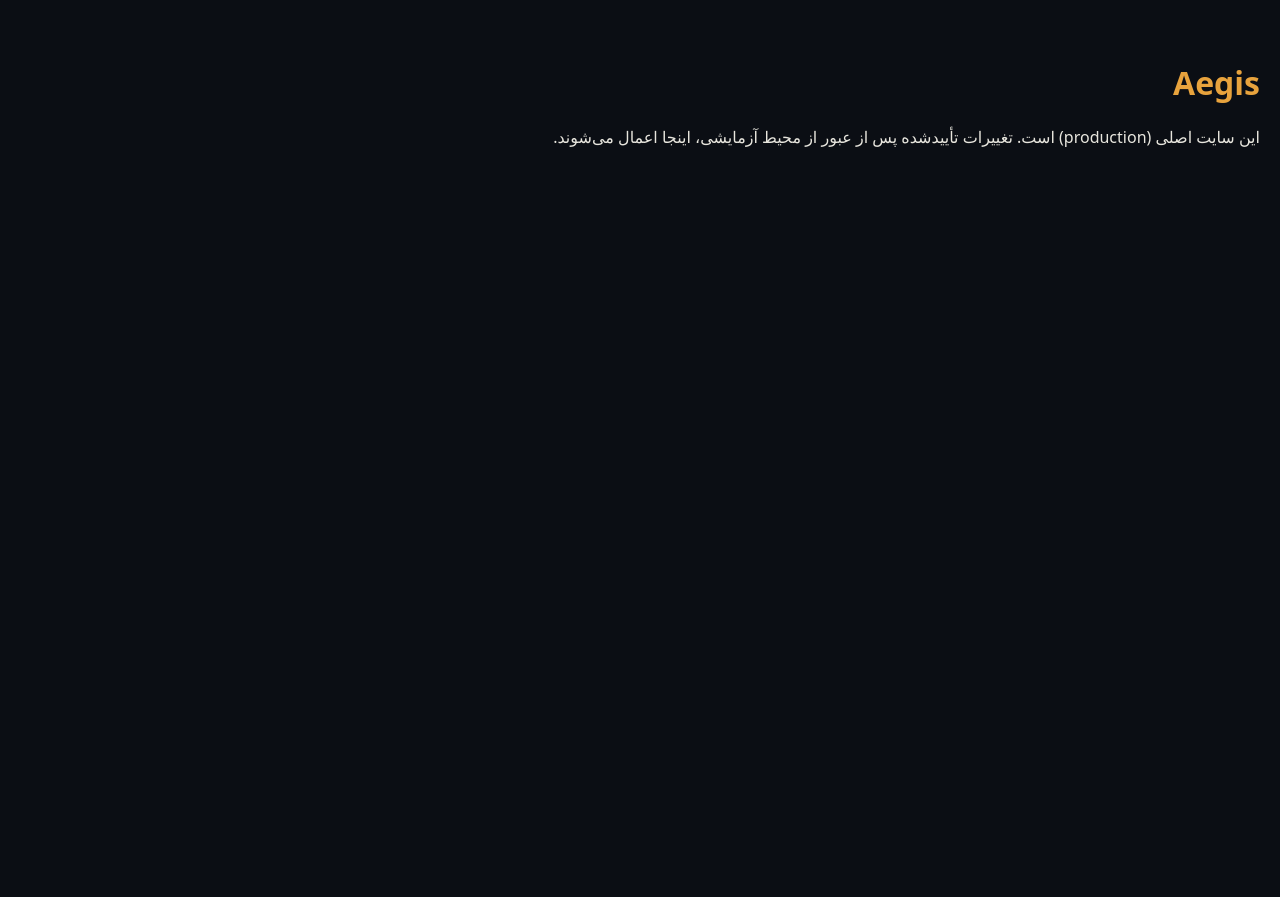
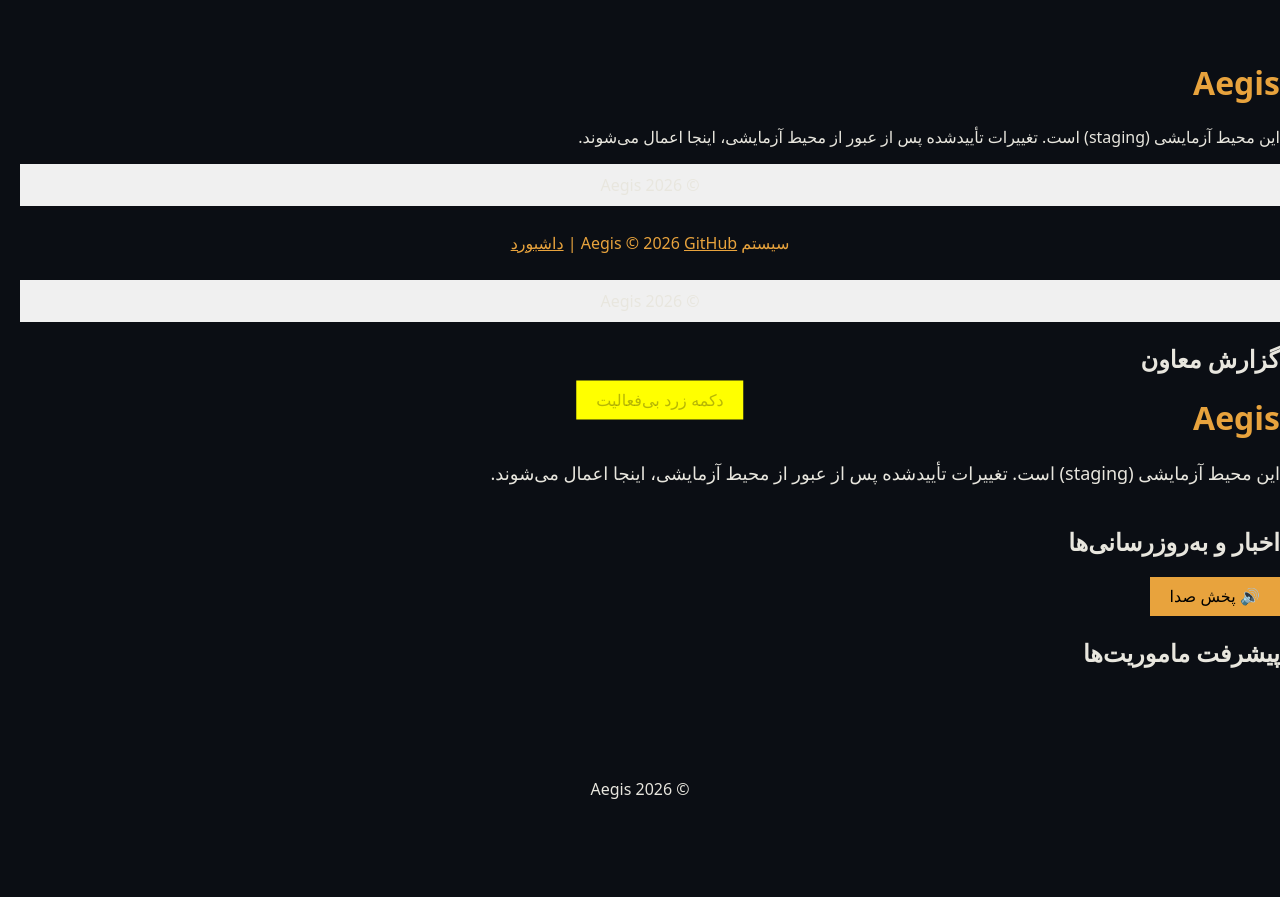
Before and after one commit to Dazm86/aegis, a website: page site/index.html in a window 1280 px wide. Before the commit the page ends 800 px from the top, so only its background shows below. Drawn offline with Linux system fonts and the light colour scheme.

Commit message:
Deployer: apply approved changes to staging

```diff
--- a/site/index.html
+++ b/site/index.html
@@ -11,7 +11,39 @@
 </head>
 <body>
   <h1>Aegis</h1>
-  <p>این سایت اصلی (production) است. تغییرات تأییدشده پس از عبور از محیط آزمایشی، اینجا اعمال می‌شوند.</p>
+  <p>این محیط آزمایشی (staging) است. تغییرات تأییدشده پس از عبور از محیط آزمایشی، اینجا اعمال می‌شوند.</p>
+
+  <!-- mission #6: Add a footer with copyright text -->
+  <footer style="position: absolute; bottom: 0; width: 100%; text-align: center;">&copy; 2026 Aegis</footer>
+
+  <!-- mission #5: Add a footer with copyright text -->
+  <footer style='text-align: center; padding: 10px; background-color: #f0f0f0; clear: both; position: relative; bottom: 0; width: 100%;'>© 2026 Aegis</footer>
+
+  <!-- mission #12: ثبت نمره شورا -->
+  <script>const sb = supabase.createClient("https://xufbpsdtzrjnwvkpalbu.supabase.co", "eyJhbGciOiJIUzI1NiIsInR5cCI6IkpXVCJ9.eyJpc3MiOiJzdXBhYmFzZSIsInJlZiI6Inh1ZmJwc2R0enJqbnd2a3BhbGJ1Iiwicm9sZSI6ImFub24iLCJpYXQiOjE3ODMzODc2NzIsImV4cCI6MjA5ODk2MzY3Mn0.X1EnpBZxrDdFRz6tRxpmOJIyTAEiOXZGG-NHIqTC5p0"); sb.from('missions').select('id, title, description, status').then(data => { console.log(data); const councilScores = data.data.map(council => council.score); councilScores.forEach(score => { const councilElement = document.getElementById(`council-${score.id}`); if (councilElement) { councilElement.innerHTML += ` <span>نمره: ${score.score}</span>`; } }); });</script>
+
+  <!-- mission #16: افزودن فوتر به صفحه -->
+  <footer style='text-align: center; padding: 10px; background-color: #0B0E14; clear: both; position: relative; bottom: 0; width: 100%;'><p style='color: #E8A33D;'>سیستم Aegis &copy; 2026 <a style='color: #E8A33D;' href='https://github.com/aegis'>GitHub</a> | <a style='color: #E8A33D;' href='/dashboard'>داشبورد</a></p></footer>
+
+  <!-- mission #4: Add a footer with copyright text -->
+  <footer style='text-align: center; padding: 10px; background-color: #f0f0f0; clear: both; position: relative; bottom: 0; width: 100%;'>© 2026 Aegis</footer>
+
+  <!-- mission #21: دکمه زرد بی‌فعالیت -->
+  <button style='position: absolute; top: 50%; left: 50%; transform: translate(-50%, -50%); background-color: #FFFF00; border: none; padding: 10px 20px; font-size: 16px; cursor: pointer;' disabled>دکمه زرد بی‌فعالیت</button>
+  <!-- mission #27: گزارش و گفتگوی معاون -->
+  <section id='deputy-report'><h2>گزارش معاون</h2><p id='project-status'></p><script>const sb = supabase.createClient('https://xufbpsdtzrjnwvkpalbu.supabase.co', 'eyJhbGciOiJIUzI1NiIsInR5cCI6IkpXVCJ9.eyJpc3MiOiJzdXBhYmFzZSIsInJlZiI6Inh1ZmJwc2R0enJqbnd2a3BhbGJ1Iiwicm9sZSI6ImFub24iLCJpYXQiOjE3ODMzODc2NzIsImV4cCI6MjA5ODk2MzY3Mn0.X1EnpBZxrDdFRz6tRxpmOJIyTAEiOXZGG-NHIqTC5p0'); sb.from('missions').select('id, title, description, status').then(data => { const projectStatus = data.data.map(mission => mission.status).join(', '); document.getElementById('project-status').innerHTML = `وضعیت پروژه: ${projectStatus}`; });</script></section>
+
+  <!-- mission #32: بهینه‌سازی صفحه اصلی سایت -->
+  <style>body { font-family: system-ui, sans-serif; background: #0B0E14; color: #E8E6DE; margin: 0; padding: 40px 20px; } h1 { color: #E8A33D; } .welcome-message { font-size: 18px; margin-bottom: 20px; } .main-content { display: flex; flex-direction: column; align-items: center; }</style><h1>Aegis</h1><p class='welcome-message'>این محیط آزمایشی (staging) است. تغییرات تأییدشده پس از عبور از محیط آزمایشی، اینجا اعمال می‌شوند.</p><div class='main-content'></div>
+
+  <!-- mission #33: افزودن بخش اخبار و به‌روزرسانی‌ها -->
+  <section id='news-section'><h2>اخبار و به‌روزرسانی‌ها</h2><ul id='news-feed'></ul></section><script>const sb = supabase.createClient('https://xufbpsdtzrjnwvkpalbu.supabase.co', 'eyJhbGciOiJIUzI1NiIsInR5cCI6IkpXVCJ9.eyJpc3MiOiJzdXBhYmFzZSIsInJlZiI6Inh1ZmJwc2R0enJqbnd2a3BhbGJ1Iiwicm9sZSI6ImFub24iLCJpYXQiOjE3ODMzODc2NzIsImV4cCI6MjA5ODk2MzY3Mn0.X1EnpBZxrDdFRz6tRxpmOJIyTAEiOXZGG-NHIqTC5p0'); sb.from('missions').select('id, title, description, status').then(data => { const newsFeed = data.data.map(mission => `<li>${mission.title} - ${mission.description}</li>`).join(''); document.getElementById('news-feed').innerHTML = newsFeed; });</script>
+
+  <!-- mission #34: افزودن معرفی صوتی -->
+  <button onclick='aegisSpeak("این محیط آزمایشی (staging) است. تغییرات تأییدشده پس از عبور از محیط آزمایشی، اینجا اعمال می‌شوند.", "fa-IR")' style='background-color: #E8A33D; border: none; padding: 10px 20px; font-size: 16px; cursor: pointer;'>🔊 پخش صدا</button><script>function aegisSpeak(text, lang) { const utterance = new SpeechSynthesisUtterance(text); utterance.lang = lang || 'fa-IR'; speechSynthesis.speak(utterance); }</script>
+
+  <!-- mission #36: افزودن نمودار پیشرفت ماموریت‌ها -->
+  <section id='mission-progress'><h2>پیشرفت ماموریت‌ها</h2><canvas id='progress-chart' width='200' height='200'></canvas><script>const sb = supabase.createClient('https://xufbpsdtzrjnwvkpalbu.supabase.co', 'eyJhbGciOiJIUzI1NiIsInR5cCI6IkpXVCJ9.eyJpc3MiOiJzdXBhYmFzZSIsInJlZiI6Inh1ZmJwc2R0enJqbnd2a3BhbGJ1Iiwicm9sZSI6ImFub24iLCJpYXQiOjE3ODMzODc2NzIsImV4cCI6MjA5ODk2MzY3Mn0.X1EnpBZxrDdFRz6tRxpmOJIyTAEiOXZGG-NHIqTC5p0'); sb.from('missions').select('id, status').then(data => { const approved = data.data.filter(mission => mission.status === 'approved').length; const rejected = data.data.filter(mission => mission.status === 'rejected').length; const ctx = document.getElementById('progress-chart').getContext('2d'); new Chart(ctx, { type: 'pie', data: { labels: ['تایید شده', 'رد شده'], datasets: [{ label: 'پیشرفت ماموریت‌ها', data: [approved, rejected], backgroundColor: ['rgba(54, 162, 235, 0.2)', 'rgba(255, 99, 132, 0.2)'], borderColor: ['rgba(54, 162, 235, 1)', 'rgba(255, 99, 132, 1)'], borderWidth: 1 }], }, options: { scales: { y: { beginAtZero: true } } } }); });</script></section>
   <!-- AEGIS_INSERT_POINT -->
 </body>
 </html>
```
